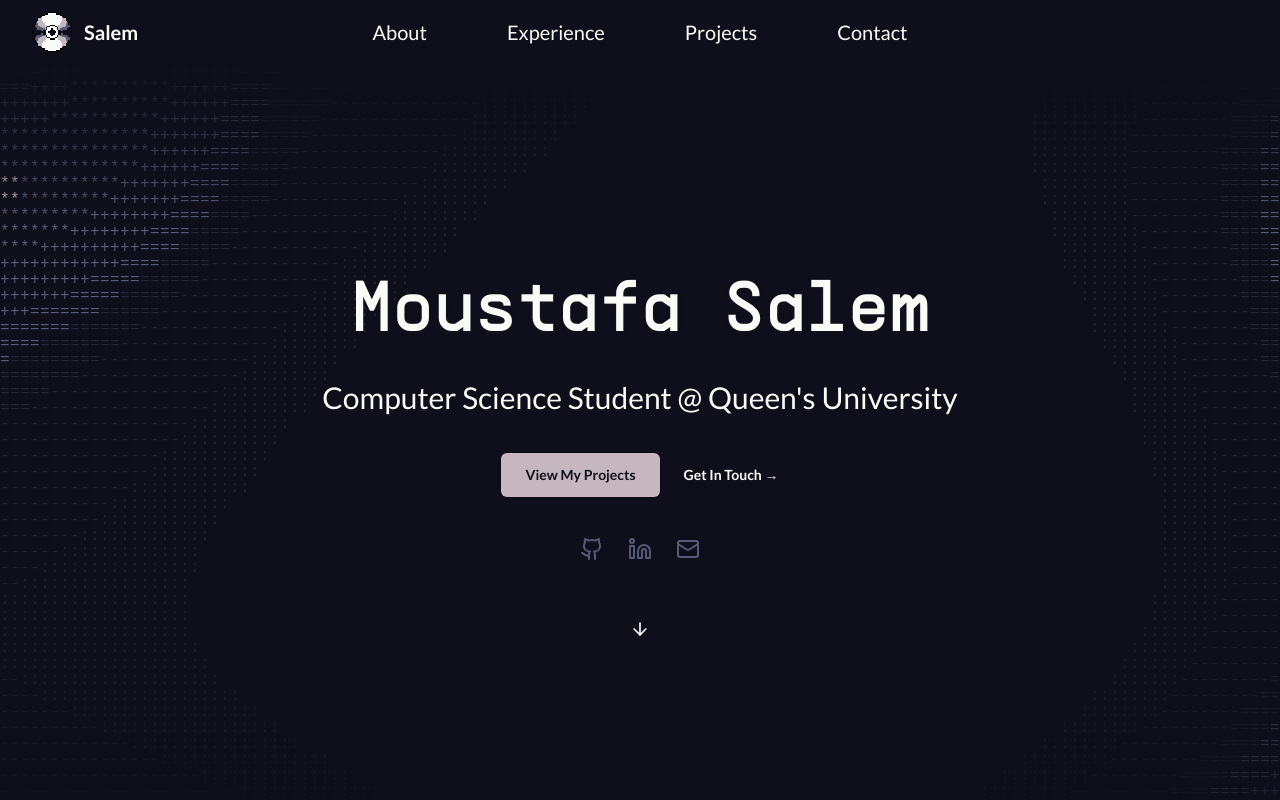
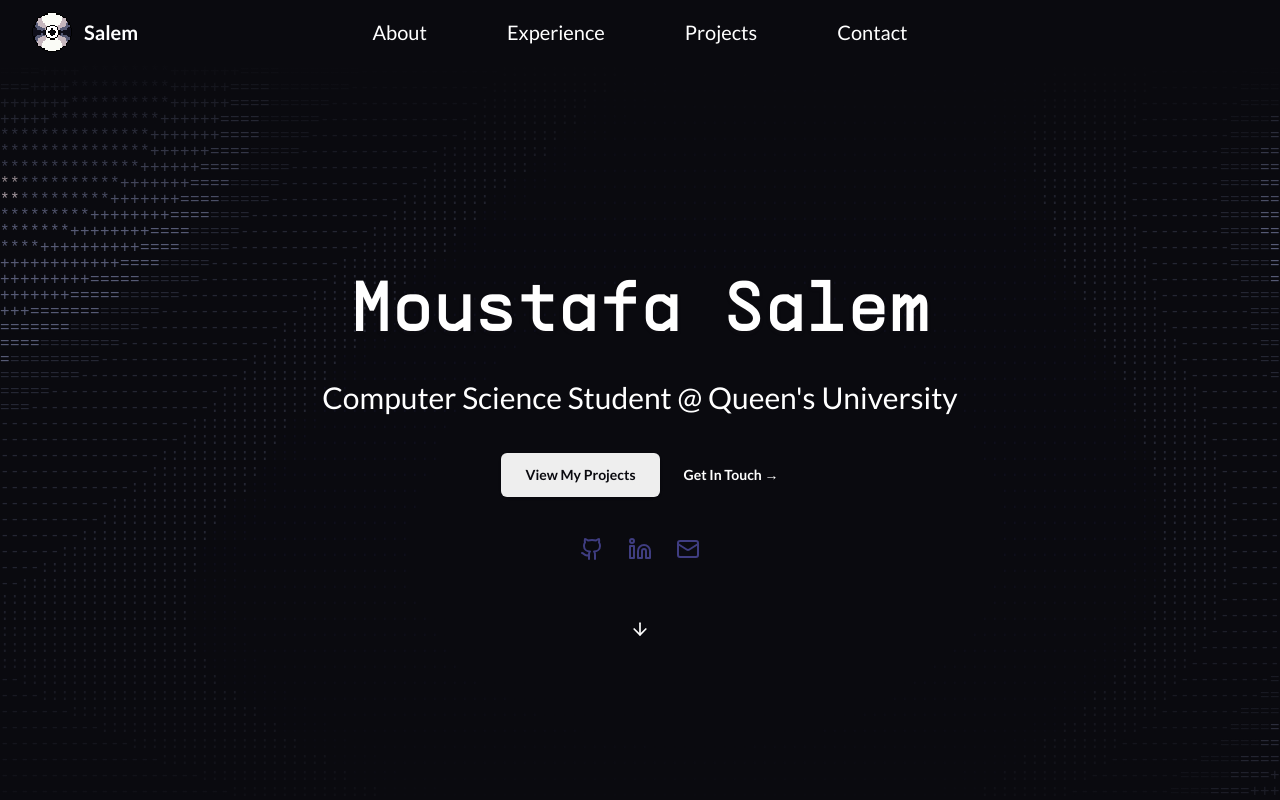
Before and after one commit to tTrmc/msalem, a Next.js app: page / in a window 1280 px wide. Shown: the top 800 px of the page. Built offline with nearby package versions, Linux system fonts and the light colour scheme.

Commit message:
refactor: changed color scheme

```diff
--- a/src/app/globals.css
+++ b/src/app/globals.css
@@ -1,13 +1,13 @@
 @import "tailwindcss";
 
 :root {
-  /* Dark theme colors (only theme) */
-  --background:  #0f0f1b;
-  --foreground:  #fafbf6;
-  --primary:    #c6b7be;
-  --stone:  #c6b7be;
-  --warm: #565a75;
-  --accent: #2c2525;
+  /* Dark theme colors (only theme) - Deep Blue/Indigo Professional Theme */
+  --background:  #0a0a0f;
+  --foreground:  #ffffff;
+  --primary: #eeeeee;    /* Deep royal blue - buttons & CTAs */
+  --stone:  #e4e4e7;
+  --warm: #3f3d81;          /* Deep indigo - headings & titles */
+  --accent: #0d0d13;        /* Navy blue - cards & sections */
 
   /* Common variables */
   --border-radius: 0.5rem;
```
